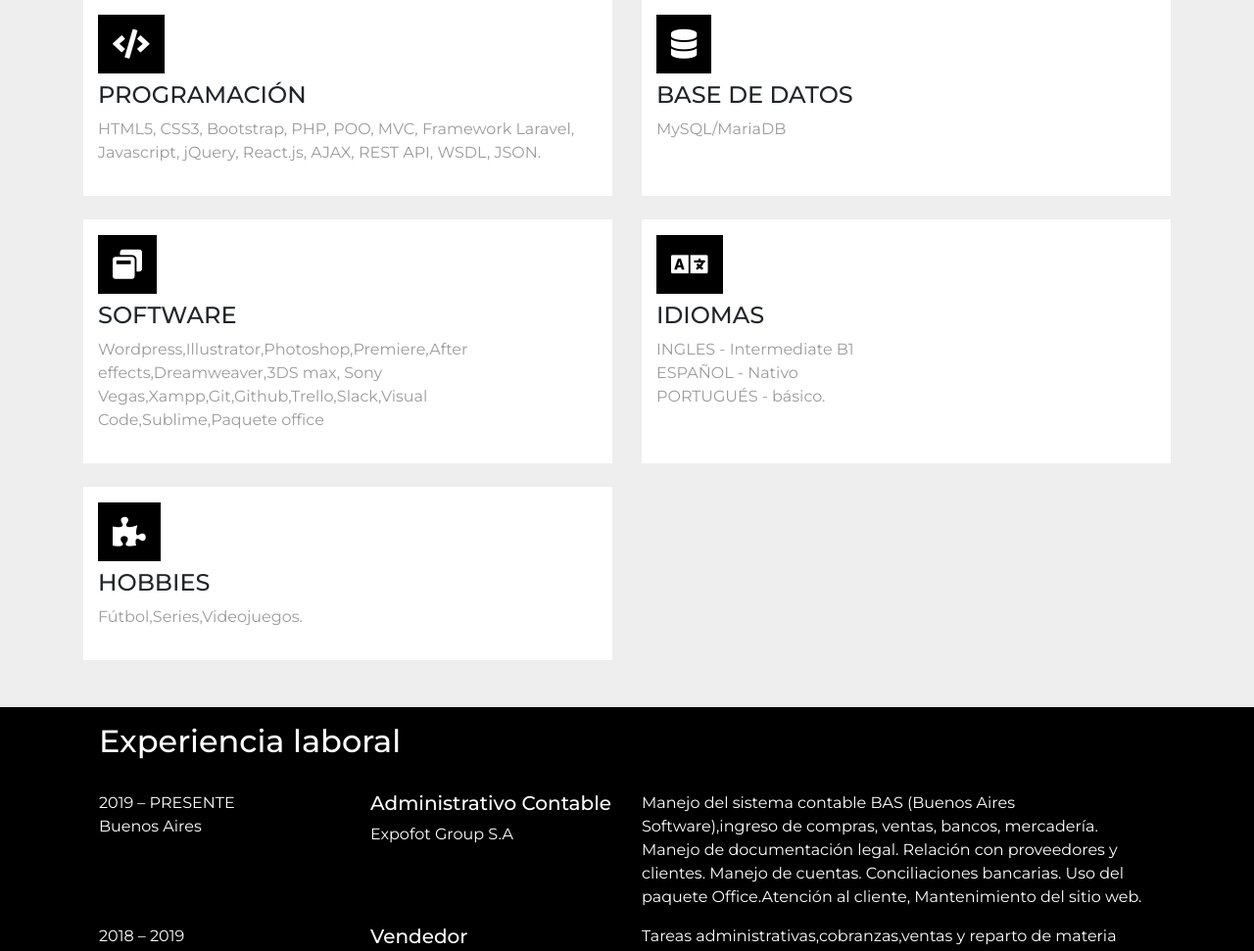
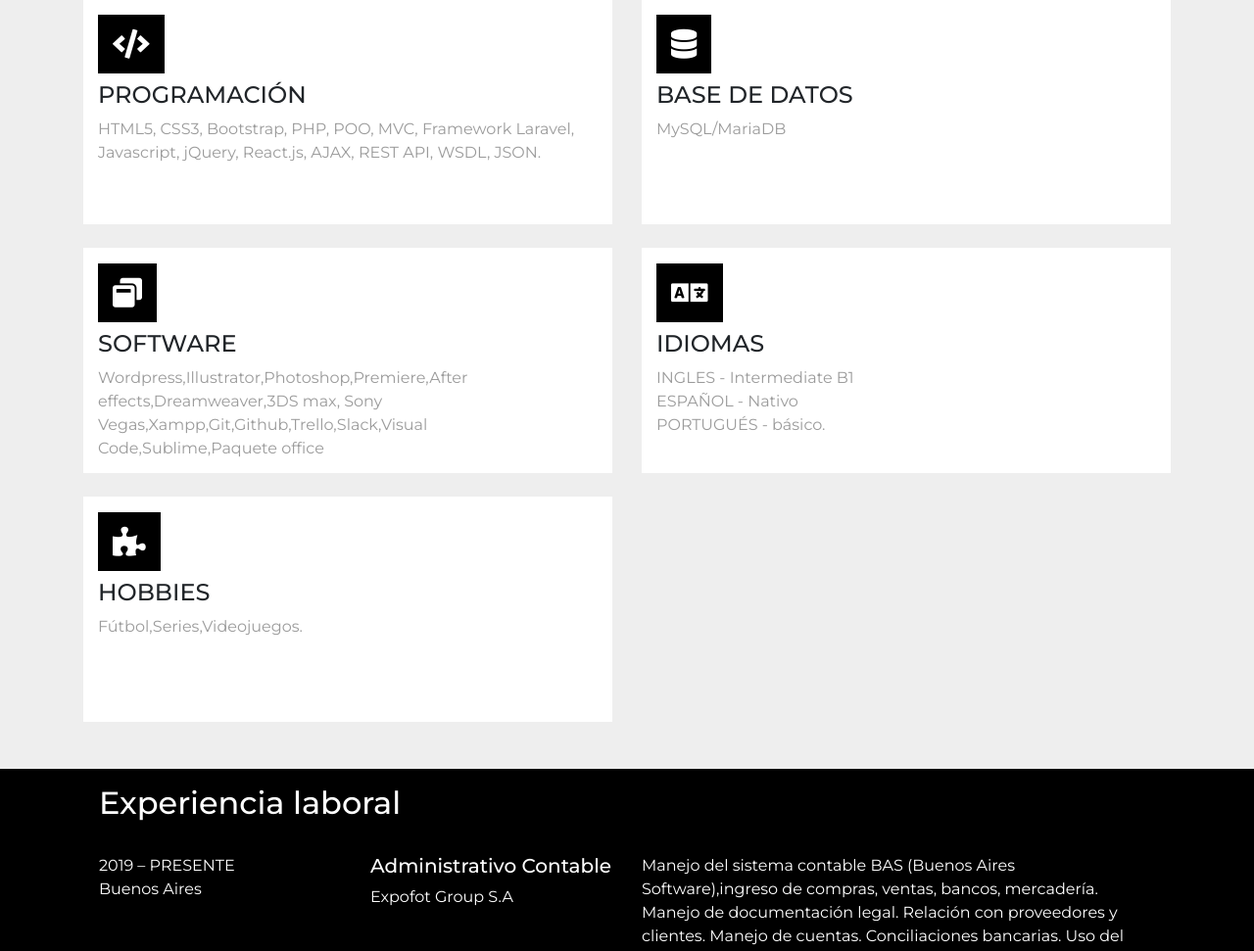
Before and after one commit to griecohernan/portfolio, a PHP site: page /sobre-mi.php in a window 1280 px wide. Shown: the part 419-1390 px from the top of the page at 98% size. Run offline with PHP 8.4, Linux system fonts and the light colour scheme.

Commit message:
actualizado

```diff
--- a/css/estilos.css
+++ b/css/estilos.css
@@ -121,7 +121,11 @@ hr{
     color:#25252575;
 }
 
-.bg-white{
+#sobre-mi .bg-white{
+    height: 230px;
+}
+
+.bg-white {
     height: 100%;
 }
 
```
